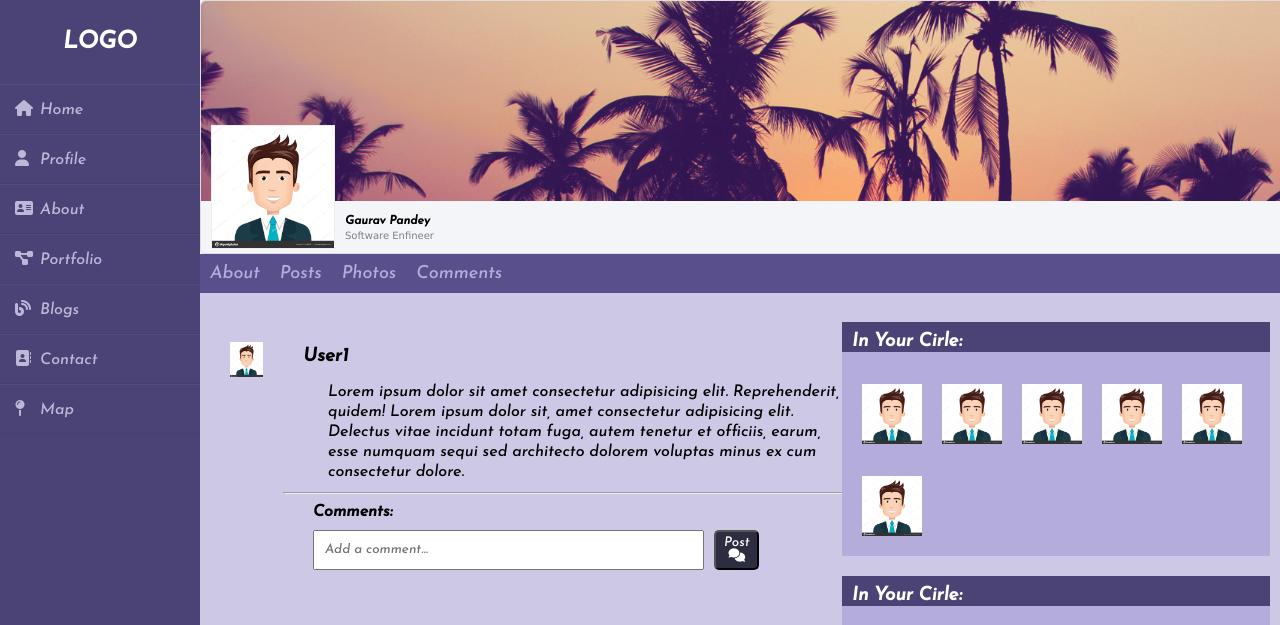
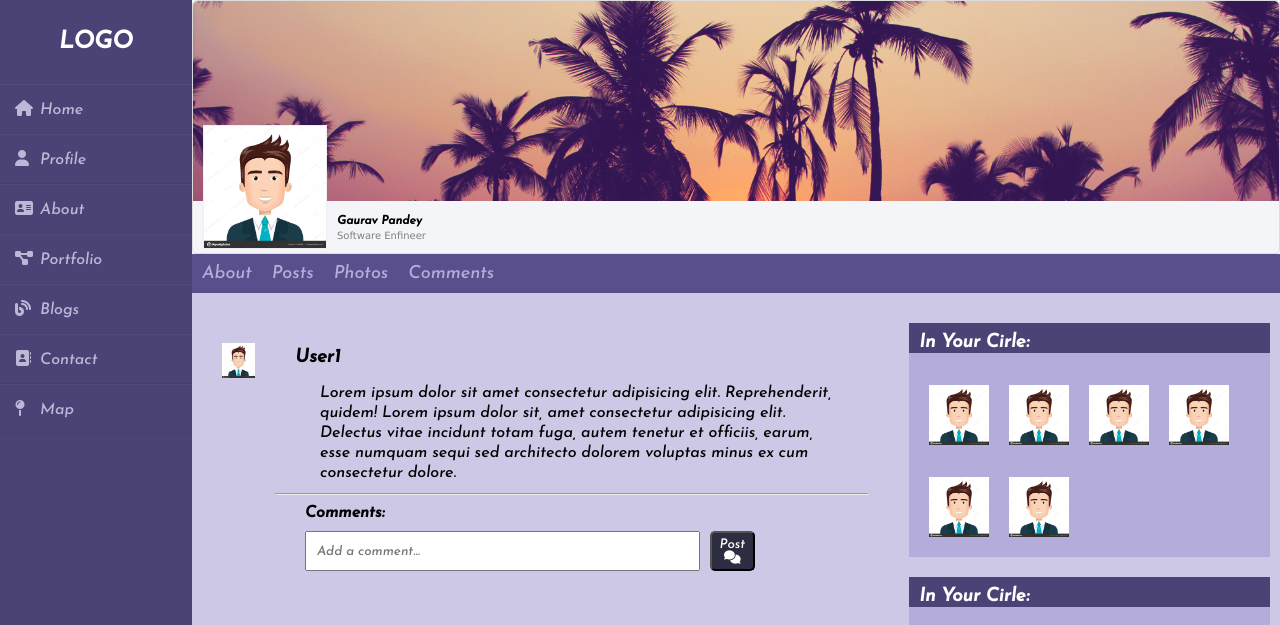
Before and after one commit to GauravPandey3112/Static-webPage, a plain HTML site: page index.html in a window 1280 px wide. Shown: the top 625 px of the page. Drawn offline with Linux system fonts and the light colour scheme.

Commit message:
Changes2

```diff
--- a/css/style.css
+++ b/css/style.css
@@ -11,25 +11,36 @@
 
 body {
   background: #f3f5f9;
+  overflow-y: hidden;
 }
 
 .wrapper {
   display: flex;
   position: relative;
-  padding-bottom: 52px;
-  height: 100vh;
 }
 
 .wrapper .sidebar {
-  display: block;
-  position: fixed;
-  width: 200px;
-  height: 93%;
+  flex-basis: 15%;
+
+  /* display: block; */
+  /* position: fixed; */
+
+  /* height: 100vh; */
   background: #4b4276;
   padding: 30px 0;
+  top: 0;
+  bottom: 52px;
+  position: relative;
+}
+
+.wrapper .content {
+  flex-basis: 85%;
+  height: 100vh;
+  display: flex;
+  flex-direction: column;
 }
 .wrapper .sidebar .closeBtn {
-  margin-left: 170px;
+  margin-left: 85%;
   margin-top: 5px;
   cursor: pointer;
   display: none;
@@ -66,14 +77,13 @@ body {
 
 .wrapper .sidebar .social_media {
   position: absolute;
-  bottom: 10px;
+  bottom: 55px;
   left: 50%;
   transform: translateX(-50%);
   display: flex;
 }
 
 .wrapper .sidebar .social_media a {
-  display: block;
   width: 40px;
   background: #594f8d;
   height: 40px;
@@ -84,14 +94,15 @@ body {
   border-top-right-radius: 5px;
   border-top-left-radius: 5px;
 }
-.head-wrap {
+.content .head-wrap {
   background-color: #f3f5f9;
-  position: fixed;
+  /* position: fixed; */
+  flex-basis: 30%;
   top: 0;
   /* left: 0; */
-  left: 200px;
+  /* left: 20%;
   width: 100%;
-  height: 291.6px;
+  height: 291.6px; */
   z-index: 500;
 }
 
@@ -177,14 +188,18 @@ body {
   color: #fff;
 }
 
-.wrapper .info {
+.content .info {
+  flex-basis: 70%;
   display: flex;
   width: 100%;
   background: #cdc8e6;
-  margin-left: 200px;
-  margin-top: 291.6px;
+  overflow-y: auto;
+  bottom: 52px;
+  /* margin-left: 200px; */
+  /* margin-top: 291.6px; */
   overflow: scroll;
-  overflow-x: hidden;
+  margin-bottom: 20px;
+  /* overflow-x: hidden; */
 }
 
 .info #main {
@@ -198,25 +213,31 @@ body {
 .info #sidebar {
   /* float: right; */
   right: 0px;
-  width: 35%;
+  /* width: 35%; */
   flex-basis: 35%;
-  height: 100%;
-  margin-top: 0px;
+  /* height: 100%; */
+  /* margin-top: 0px; */
   /* background-color: #f3f5f9; */
   color: #fff;
   padding: 10px;
-  box-sizing: border-box;
-  position: fixed;
+  display: flex;
+  flex-direction: column;
+  /* justify-content: space-around; */
+  margin-bottom: 10px;
+
+  /* box-sizing: border-box; */
+  /* position: fixed; */
 }
 
 #main-footer {
+  position: absolute;
   background: #594f8d;
   color: #fff;
   text-align: center;
   padding: 20px;
   position: fixed;
   bottom: 0;
-  left: 0;
+  /* left: 0; */
   width: 100%;
 }
 
@@ -315,16 +336,21 @@ h4 {
 }
 
 @media only screen and (max-width: 768px) {
+  .wrapper .content {
+    flex-basis: 100%;
+  }
   .wrapper .sidebar {
     display: none;
+    flex-basis: 25%;
     z-index: 600;
   }
   .wrapper .sidebar .closeBtn {
     display: block;
   }
-  .social_media {
-    z-index: 500;
+  .wrapper .sidebar .social_media a {
+    width: 25px;
   }
+
   .head-wrap {
     left: 0;
   }
--- a/index.html
+++ b/index.html
@@ -9,6 +9,7 @@
     <script src="https://kit.fontawesome.com/f52079b5ae.js" crossorigin="anonymous"></script>
 </head>
 <body>
+    <div class="container">
         <div class="wrapper">
             <div class="sidebar">
                 <span class="closeBtn"><i class="fas fa-times fa-lg"></i></span>
@@ -31,6 +32,7 @@
 
                 </div>
             </div>
+            <div class="content">
                 <div class="head-wrap">
                     <div class="user_profile_cap">
                         <div class="burger"><img src="images/menu.png" class="hamburger" alt=""></div>
@@ -57,8 +59,6 @@
                         </div>
                     </nav>
                 </div>
-
-
                 <div class="info">
                     <section id="main">
 
@@ -86,6 +86,7 @@
                     </section>
 
                     <aside id="sidebar">
+                        <div class="col-2">
                             <div class="header">
                                 <h3>In Your Cirle:</h3>
                               </div>
@@ -99,6 +100,8 @@
                                     <img src="./images/profile.jpg" alt="">
                                 </div>
                             </div>
+                        </div>
+                        <div class="col-2">
                             <div class="header">
                                 <h3>In Your Cirle:</h3>
                               </div>
@@ -112,18 +115,19 @@
                                     <img src="./images/profile.jpg" alt="">
                                 </div>
                             </div>
-                </aside>
-
-
                         </div>
 
 
+                    </aside>
+                </div>
+            </div>
+        </div>
 
-
-    </div>
         <footer id="main-footer">
             <p>Copyright &copy; <script>document.write(new Date().getFullYear())</script> Neutrinos</p>
         </footer>
+    </div>
+
 </body>
 <script src="main.js"></script>
 
```
Lines whose indentation alone changed are shown as unchanged.
